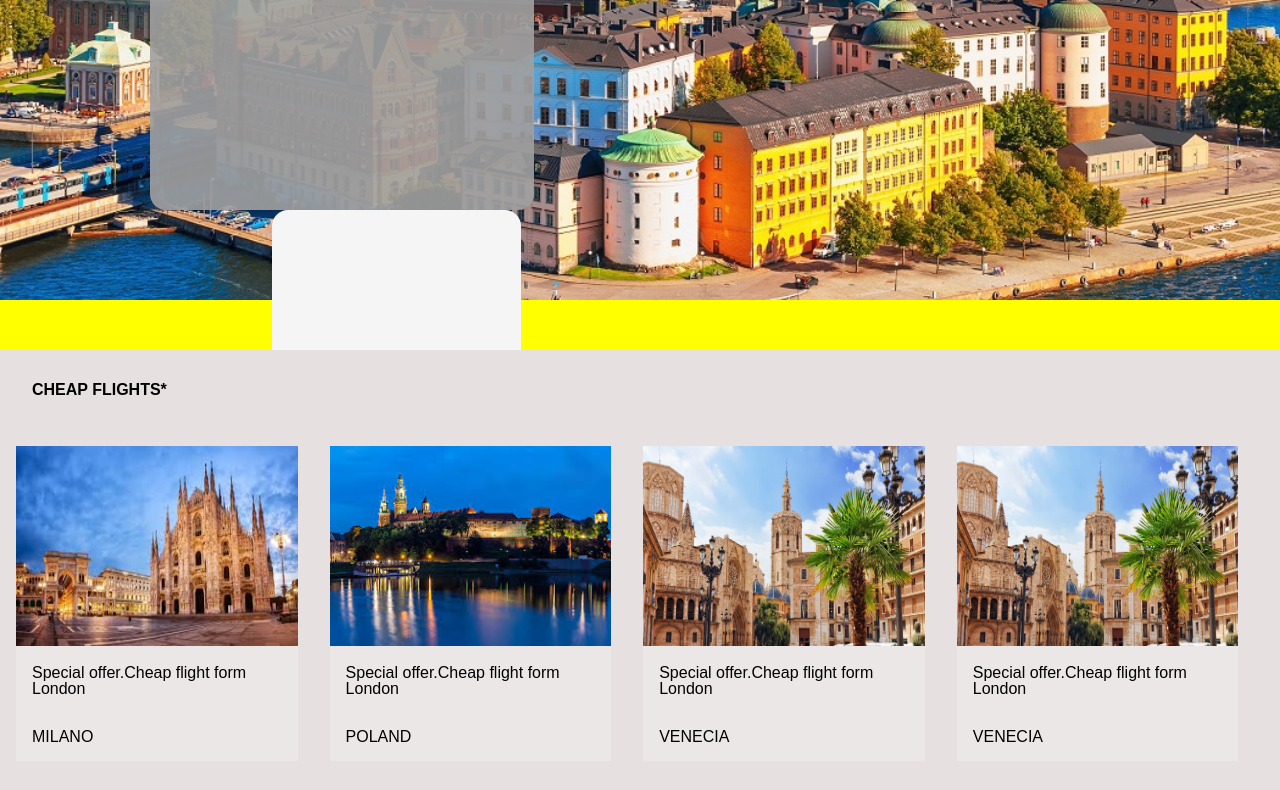
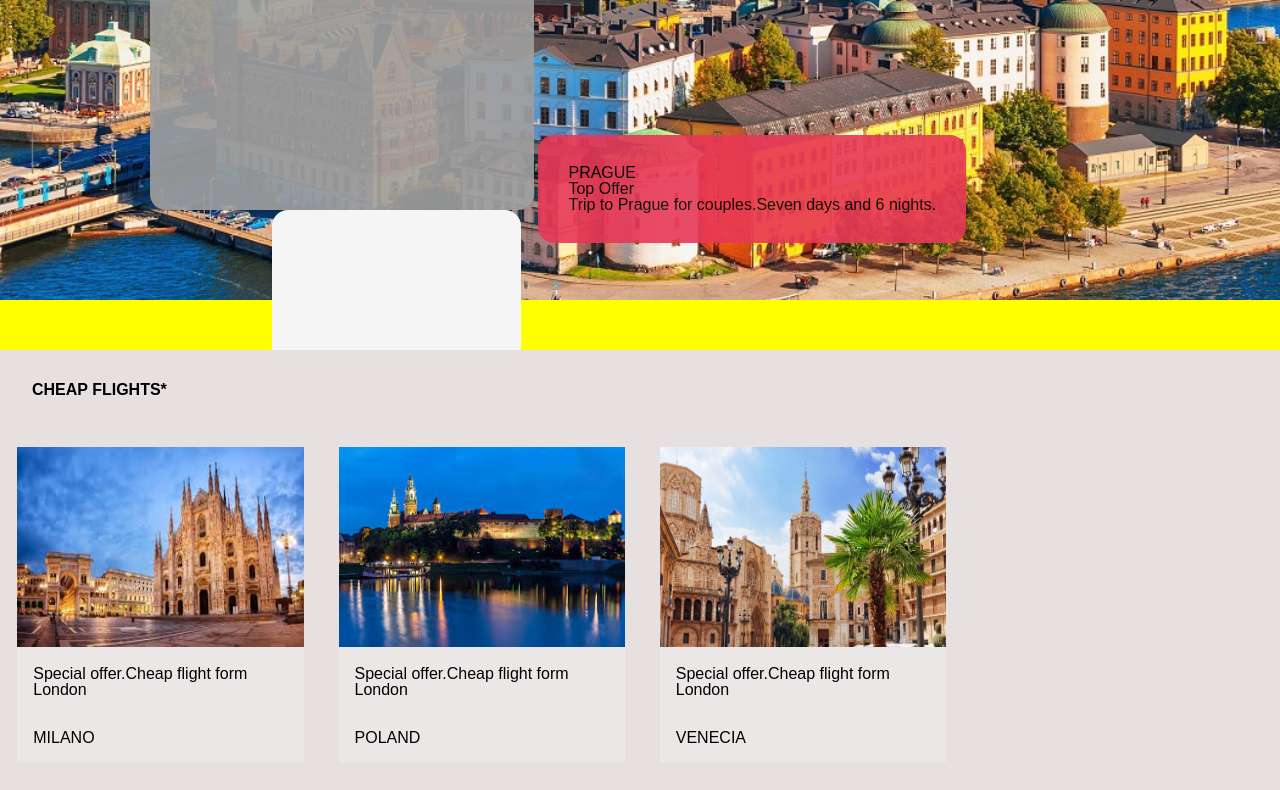
Before and after one commit to yoanagrigorova/ITAir, a plain HTML site: page index.html in a window 1280 px wide. Shown: the part 480-1270 px from the top of the page. Drawn offline with Linux system fonts and the light colour scheme.

Commit message:
form div

```diff
--- a/assets/css/style.css
+++ b/assets/css/style.css
@@ -112,11 +112,10 @@ button:hover {
     width: 80px;
 }
 .add {
-    float: right;
+    display: inline-block;
     background-color: #E83856;
     text-align: left;
     opacity: 0.9;
-    margin: 50px 0 0 150px;
     padding: 30px;
     box-sizing: border-box;
     border-radius: 1em;
@@ -183,9 +182,9 @@ main>section>p {
 
 main>section>article {
     box-sizing: border-box;
-    margin: 1em;
+    margin: 1.08em;
     float: left;
-    width: 22%;
+    width: 22.4%;
     background-color: #ECE7E7;
     ;
 }
```
